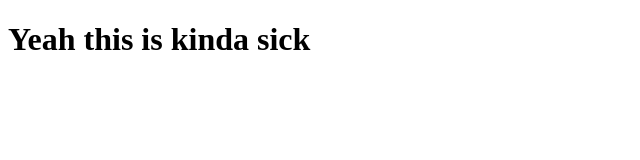
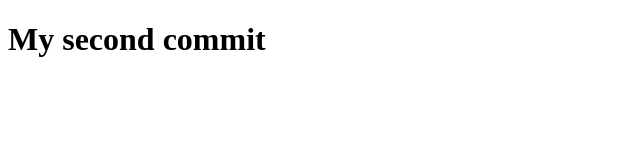
Before and after one commit to ljungster/git_one, a plain HTML site: page index.html in a window 1280 px wide. Shown: the whole page, without its empty margins (0-640 px from the left). Drawn offline with Linux system fonts and the light colour scheme.

```diff
--- a/index.html
+++ b/index.html
@@ -3,7 +3,7 @@
     <head>
         <meta charset="utf-8">
         <title>uh oh</title>
-        <h1> Yeah this is kinda sick</h1>
+        <h1>My second commit</h1>
     </head>
     <body>
 
```
